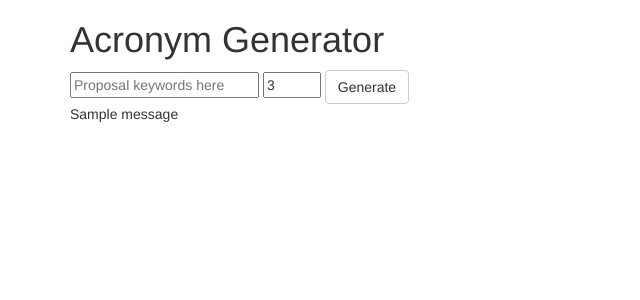
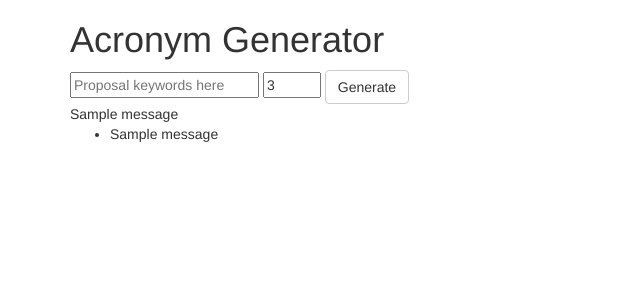
Before and after one commit to Laukei/acronyms, a Flask app: page / in a window 1280 px wide. Shown: the top 300 px of the page, without its empty margins (0-640 px from the left). Run offline with Flask 2, Linux system fonts and the light colour scheme; one stand-in notice (Sample message) is shown; parts of the project's set-up code (start-up, migrations or seed data) failed here and were passed over; some libraries are stand-ins or nearby versions.

Commit message:
Updated flash handling to use categories

```diff
--- a/app.py
+++ b/app.py
@@ -36,7 +36,7 @@ def home():
 				f = _pool.apply_async(worker,[request.form['words'],request.form['clip']])
 				r = f.get(timeout=10)
 				for row in r:
-					flash(row[2])
+					flash(row,'result')
 				redirect(url_for('home'))
 		except ValueError:
 			error = 'Clip value not set'
--- a/templates/index.html
+++ b/templates/index.html
@@ -19,9 +19,24 @@
 			{% if error %}
 				<p class="error"><strong>Error:</strong> {{ error }}</p>
 			{% endif %}
-			{% for message in get_flashed_messages() %}
-				{{ message }}
-			{% endfor %}
+			{% with messages = get_flashed_messages(category_filter=["message"]) %}
+				{% if messages %}
+					{% for message in messages %}
+						{{ message }}
+					{% endfor %}
+				{% endif %}
+			{% endwith %}
+
+
+			{% with messages = get_flashed_messages(category_filter=["result"]) %}
+				{% if messages %}
+					<ul>
+					{% for message in messages %}
+						<li>{{ message }}</li>
+					{% endfor %}
+					</ul>
+				{% endif %}
+			{% endwith %}
 		</div>
 	</body>
 </html>
```
